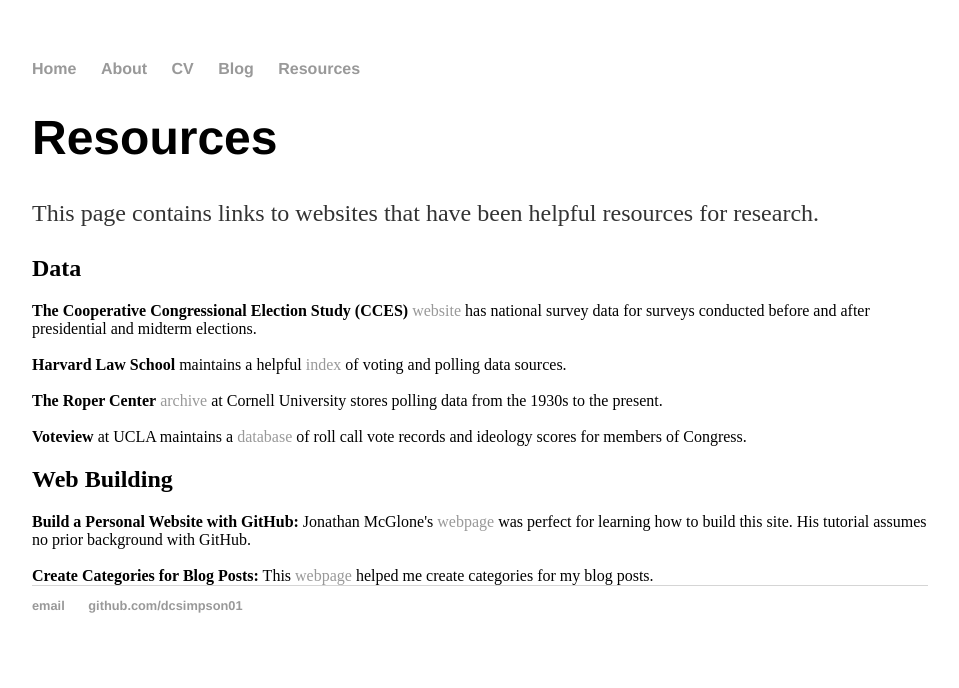
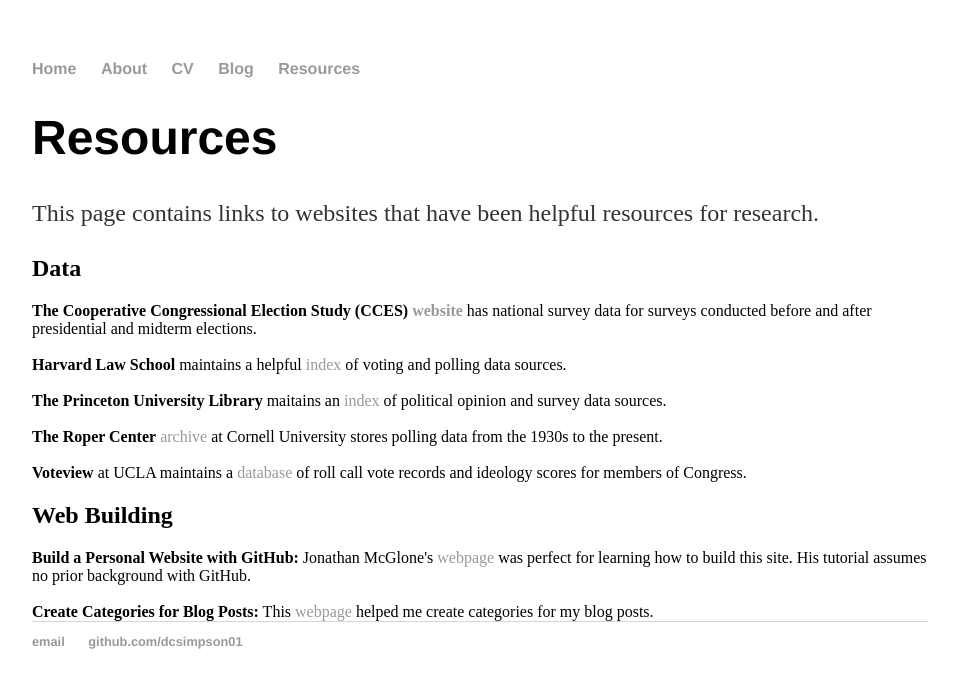
Before and after one commit to dcsimpson01/dcsimpson01.github.io, a Jekyll site: the page built from resources/index.html, in a window 1280 px wide. Shown: the top 688 px of the page, without its empty margins (160-1119 px from the left). Built offline with Jekyll 4.4.1, drawn with Linux system fonts in a browser that asks for light colours.

Commit message:
Update index.html

```diff
--- a/resources/index.html
+++ b/resources/index.html
@@ -9,9 +9,11 @@ title: Resources
 	<p> This page contains links to websites that have been helpful resources for research. </p>
 
 	<h2>Data</h2>
-		<strong>The Cooperative Congressional Election Study (CCES)</strong> <a href="https://cces.gov.harvard.edu"> website</a> has national survey data for surveys conducted before and after presidential and midterm elections.<br />
+		<strong>The Cooperative Congressional Election Study (CCES)</strong> <a href="https://cces.gov.harvard.edu"> <strong>website</strong></a> has national survey data for surveys conducted before and after presidential and midterm elections.<br />
 		<br />
 		<strong>Harvard Law School</strong> maintains a helpful <a href="https://hls.harvard.edu/library/research/find-a-database/government-voting-polling-data/"> index</a> of voting and polling data sources.<br/>
+		<br />
+		<strong>The Princeton University Library</strong> maitains an <a href="https://libguides.princeton.edu/politics/opinion"> index</a> of political opinion and survey data sources.<br/>
 		<br />
 	 	<strong>The Roper Center</strong> <a href="https://ropercenter.cornell.edu/polls/"> archive</a> at Cornell University stores polling data from the 1930s to the present.<br/>
 		<br />
```
